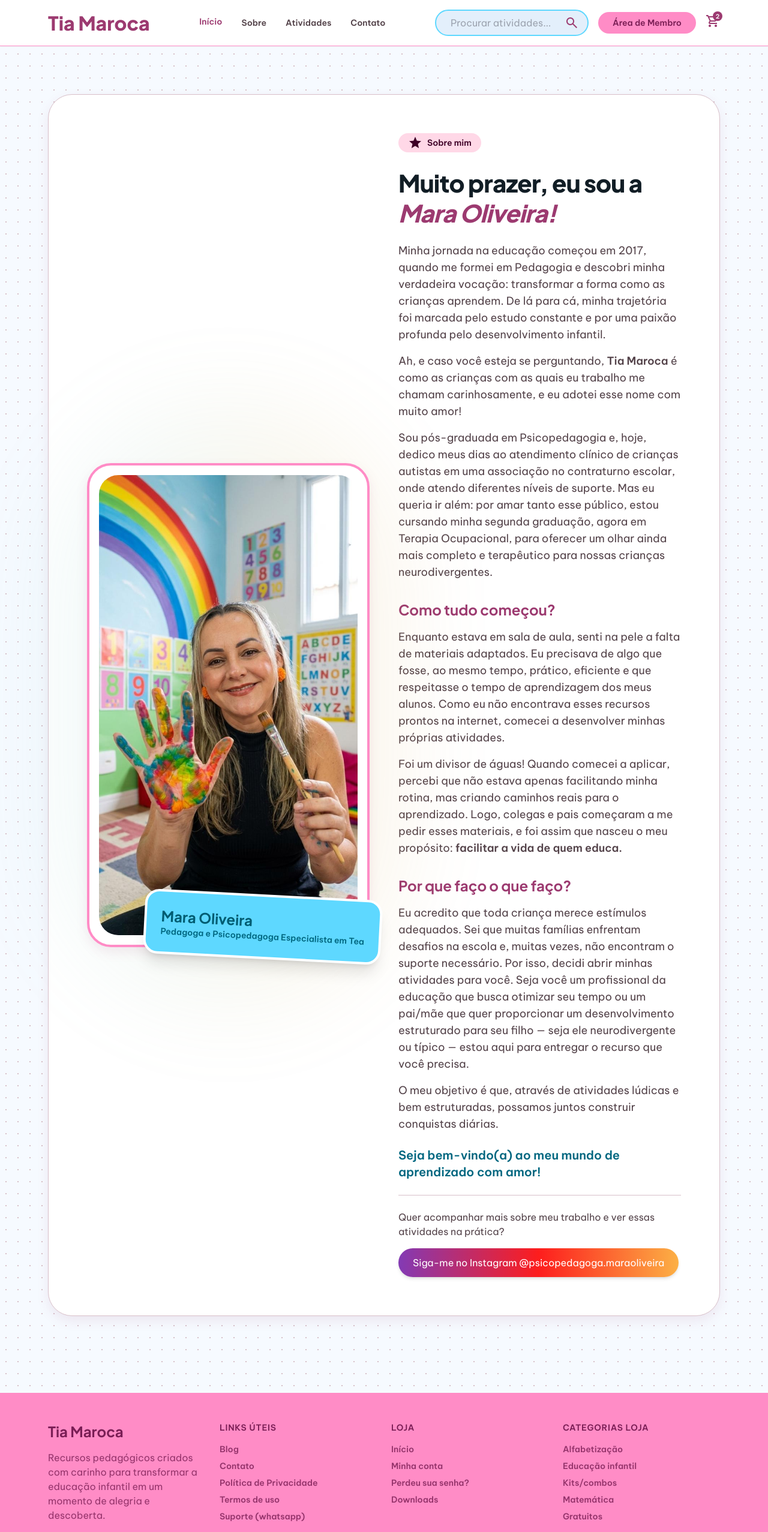
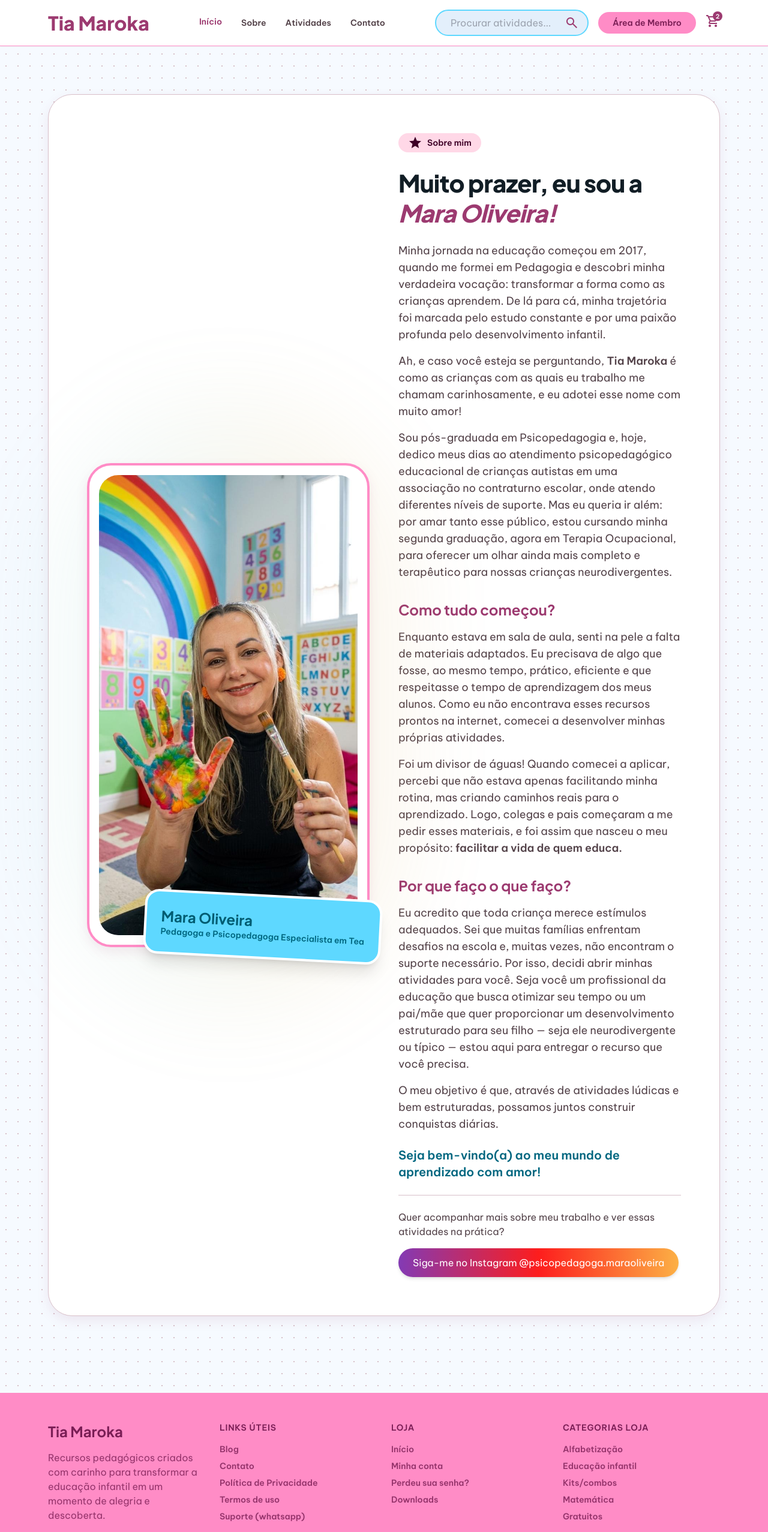
Before and after one commit to elan2021/tia_maroca, a Next.js app: page /sobre in a window 1280 px wide. Shown: the top 2554 px of the page at 60% size. Built offline with nearby package versions, Linux system fonts and the light colour scheme; no server answers; the database is empty.

Commit message:
style: correct Maroca to Maroka and clinic to educacional

```diff
--- a/app/admin/layout.tsx
+++ b/app/admin/layout.tsx
@@ -11,7 +11,7 @@ export default function AdminLayout({ children }: { children: React.ReactNode })
       <aside className="w-full md:w-64 bg-surface-container-low border-r border-outline-variant flex flex-col">
         <div className="p-6">
           <h2 className="text-xl font-bold font-title text-on-surface">Painel Admin</h2>
-          <p className="text-sm text-on-surface-variant">Tia Maroca</p>
+          <p className="text-sm text-on-surface-variant">Tia Maroka</p>
         </div>
         <nav className="flex-1 px-4 space-y-2">
           <Link href="/admin" className="block px-4 py-3 rounded-full hover:bg-secondary-container hover:text-on-secondary-container transition-colors font-medium">Dashboard</Link>
--- a/app/contato/page.tsx
+++ b/app/contato/page.tsx
@@ -4,7 +4,7 @@ import BottomNav from "@/components/BottomNav";
 
 export default function Contato() {
   const whatsappNumber = "5511999999999"; // Substitua pelo número real da Mara Oliveira
-  const whatsappMessage = encodeURIComponent("Olá Tia Maroca! Gostaria de falar sobre as atividades pedagógicas.");
+  const whatsappMessage = encodeURIComponent("Olá Tia Maroka! Gostaria de falar sobre as atividades pedagógicas.");
   const whatsappLink = `https://wa.me/${whatsappNumber}?text=${whatsappMessage}`;
 
   return (
--- a/app/layout.tsx
+++ b/app/layout.tsx
@@ -17,7 +17,7 @@ const vietnamPro = Be_Vietnam_Pro({
 });
 
 export const metadata: Metadata = {
-  title: "Tia Maroca | Atividades Pedagógicas com Amor",
+  title: "Tia Maroka | Atividades Pedagógicas com Amor",
   description:
     "Recursos pedagógicos criados com carinho para transformar a educação infantil em um momento de alegria e descoberta.",
 };
--- a/app/sobre/page.tsx
+++ b/app/sobre/page.tsx
@@ -46,10 +46,10 @@ export default function Sobre() {
                 Minha jornada na educação começou em 2017, quando me formei em Pedagogia e descobri minha verdadeira vocação: transformar a forma como as crianças aprendem. De lá para cá, minha trajetória foi marcada pelo estudo constante e por uma paixão profunda pelo desenvolvimento infantil.
               </p>
               <p>
-                Ah, e caso você esteja se perguntando, <strong>Tia Maroca</strong> é como as crianças com as quais eu trabalho me chamam carinhosamente, e eu adotei esse nome com muito amor!
+                Ah, e caso você esteja se perguntando, <strong>Tia Maroka</strong> é como as crianças com as quais eu trabalho me chamam carinhosamente, e eu adotei esse nome com muito amor!
               </p>
               <p>
-                Sou pós-graduada em Psicopedagogia e, hoje, dedico meus dias ao atendimento clínico de crianças autistas em uma associação no contraturno escolar, onde atendo diferentes níveis de suporte. Mas eu queria ir além: por amar tanto esse público, estou cursando minha segunda graduação, agora em Terapia Ocupacional, para oferecer um olhar ainda mais completo e terapêutico para nossas crianças neurodivergentes.
+                Sou pós-graduada em Psicopedagogia e, hoje, dedico meus dias ao atendimento psicopedagógico educacional de crianças autistas em uma associação no contraturno escolar, onde atendo diferentes níveis de suporte. Mas eu queria ir além: por amar tanto esse público, estou cursando minha segunda graduação, agora em Terapia Ocupacional, para oferecer um olhar ainda mais completo e terapêutico para nossas crianças neurodivergentes.
               </p>
 
               <h2 className="font-headline-md text-headline-md text-primary pt-4">Como tudo começou?</h2>
--- a/components/Footer.tsx
+++ b/components/Footer.tsx
@@ -31,7 +31,7 @@ export default function Footer() {
       <div className="grid grid-cols-1 md:grid-cols-4 gap-gutter px-margin-mobile md:px-margin-desktop py-12 max-w-container-max mx-auto">
         <div className="space-y-4">
           <div className="font-headline-md text-headline-md text-on-primary-container">
-            Tia Maroca
+            Tia Maroka
           </div>
           <p className="font-body-md text-body-md text-on-primary-container/80">
             Recursos pedagógicos criados com carinho para transformar a
@@ -58,7 +58,7 @@ export default function Footer() {
       <div className="border-t border-on-primary-container/10 px-margin-mobile md:px-margin-desktop py-6">
         <div className="max-w-container-max mx-auto flex flex-col md:flex-row justify-between items-center gap-4 text-center md:text-left">
           <p className="font-body-md text-body-md text-on-primary-container/60">
-            © 2024 Tia Maroca por Mara Oliveira. Todos os direitos reservados.
+            © 2024 Tia Maroka por Mara Oliveira. Todos os direitos reservados.
           </p>
           <div className="flex items-center gap-6">
             <Icon name="payments" className="text-on-primary-container/60" />
--- a/components/Header.tsx
+++ b/components/Header.tsx
@@ -11,10 +11,10 @@ export default async function Header() {
       <div className="flex flex-col md:flex-row justify-between items-center w-full px-margin-mobile md:px-margin-desktop py-4 max-w-container-max mx-auto">
         <Link href="/" className="flex-shrink-0">
           {logoUrl ? (
-            <img src={logoUrl} alt="Tia Maroca Logo" className="h-16 md:h-20 w-auto object-contain drop-shadow-sm" />
+            <img src={logoUrl} alt="Tia Maroka Logo" className="h-16 md:h-20 w-auto object-contain drop-shadow-sm" />
           ) : (
             <div className="font-headline-lg text-headline-lg font-black text-primary">
-              Tia Maroca
+              Tia Maroka
             </div>
           )}
         </Link>
```
